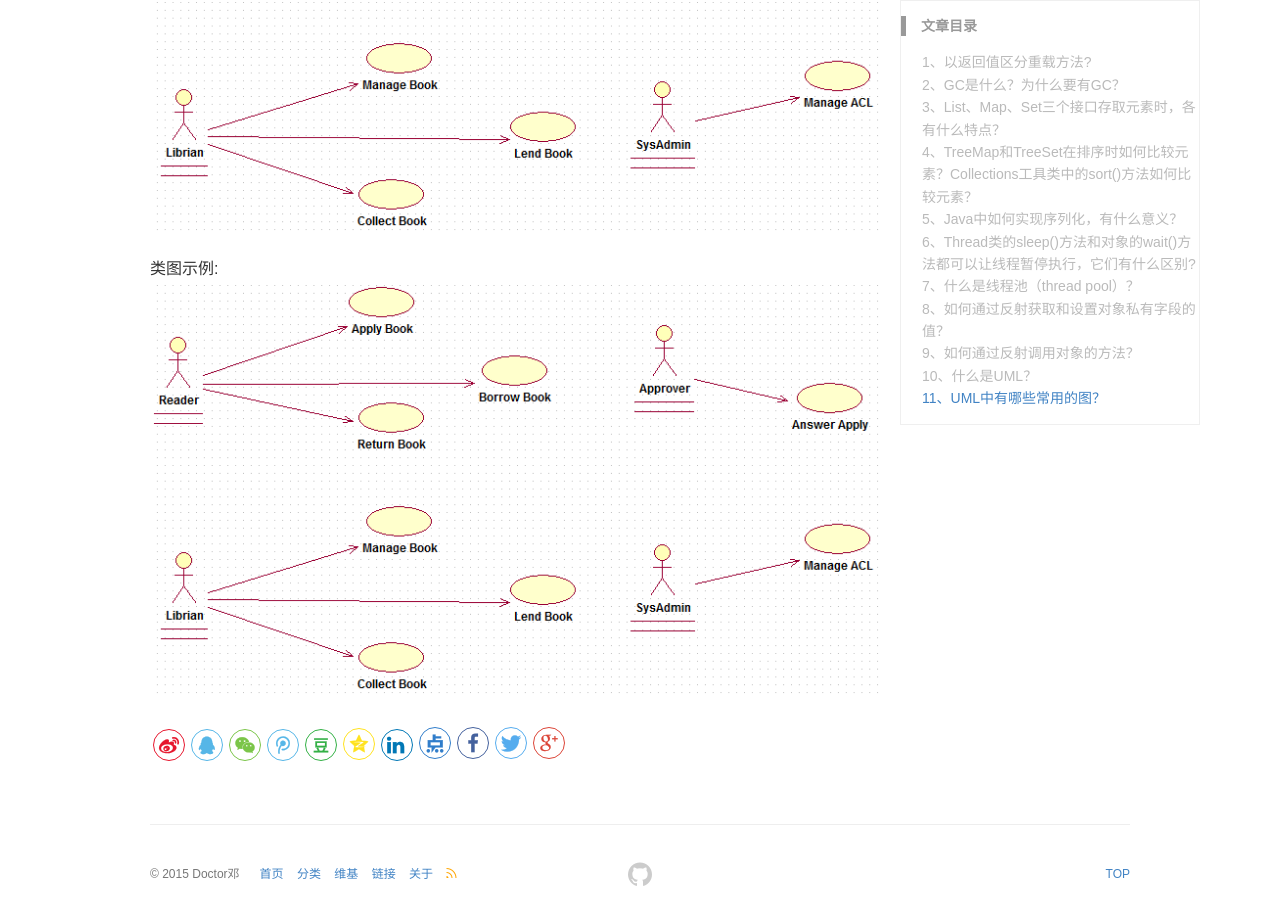
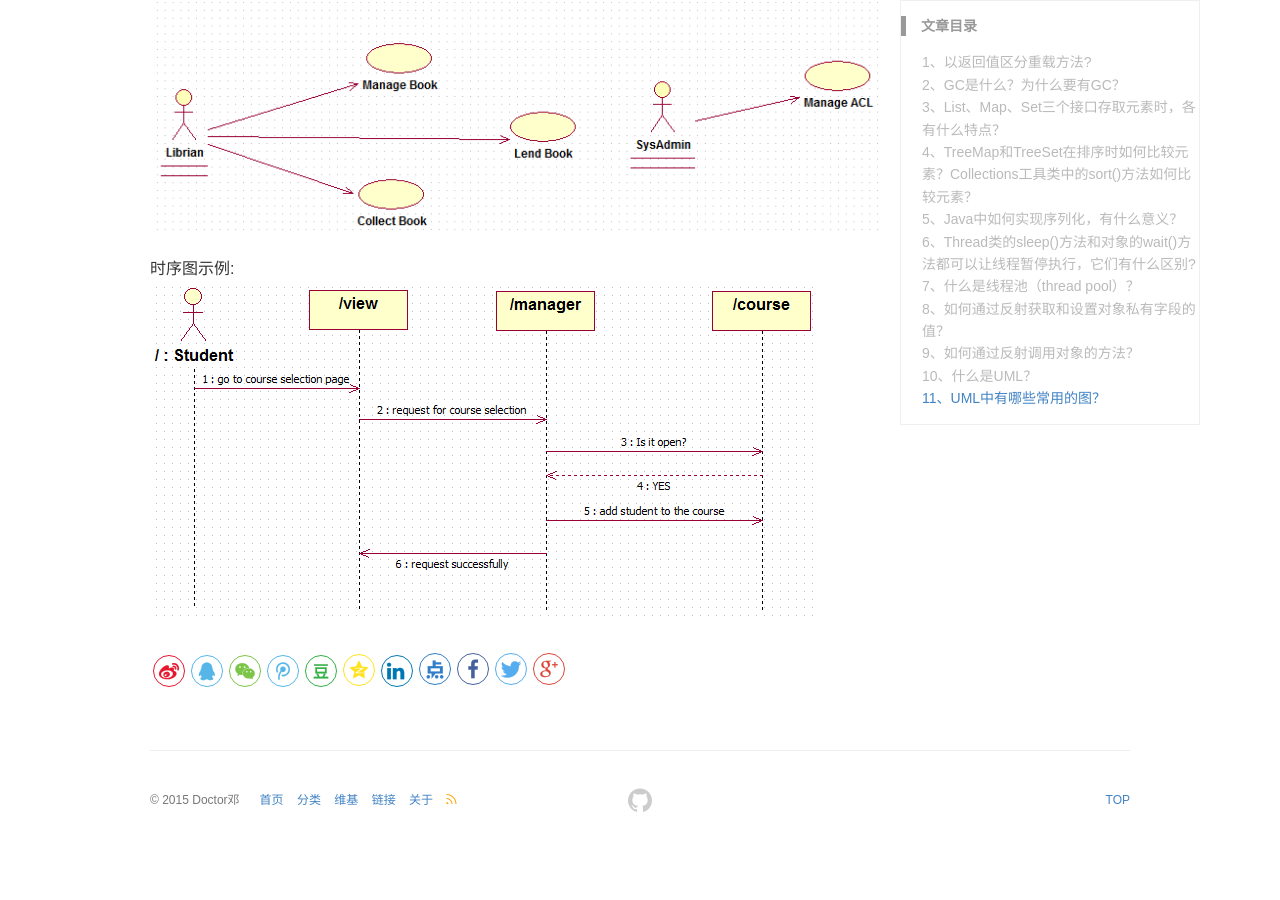
Before and after one commit to DoctorDeng/DoctorDeng.github.io, a Jekyll site: the page built from _posts/2016-09-09-java-面试.md, in a window 1280 px wide and 900 px high, scrolled down 9017 px. Built offline with Jekyll 4.4.1, drawn with Linux system fonts in a browser that asks for light colours; after the commit the page ends 9866 px from its top, so only the background shows below that.

Commit message:
modify file

```diff
--- a/_posts/2016-09-09-java-面试.md
+++ b/_posts/2016-09-09-java-面试.md
@@ -298,5 +298,5 @@
 类图示例:
 ![类图](/images/uml/usecasediagram.jpg)
 
-类图示例:
-![时序图](/images/uml/usecasediagram.jpg)
+时序图示例:
+![时序图](/images/uml/sequencediagram.jpg)
```
